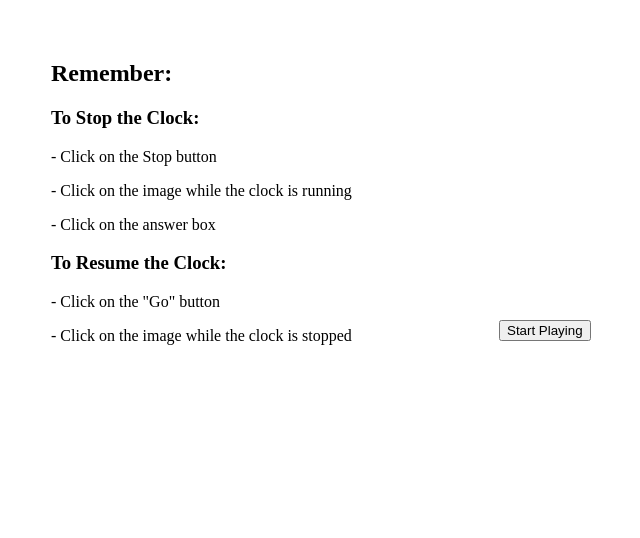
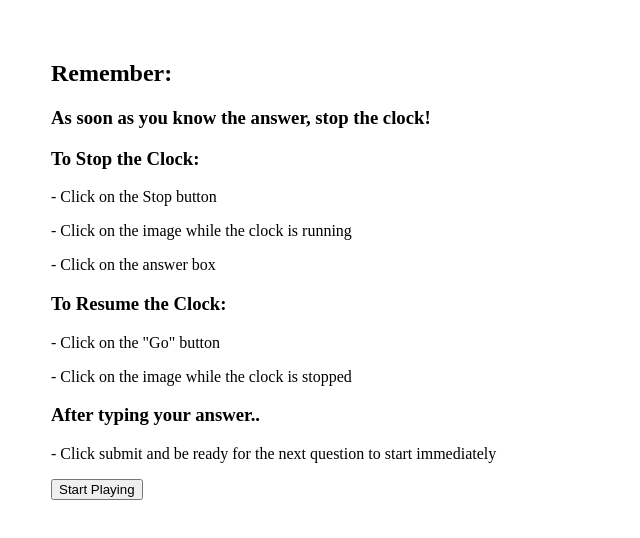
Before and after one commit to HenryGJackson/HenryGJackson.github.io, a plain HTML site: page index.html in a window 1280 px wide. Shown: the whole page, without its empty margins (13-653 px from the left). Drawn offline with Linux system fonts and the light colour scheme.

Commit message:
test commit. No spoliers! again

```diff
--- a/index.html
+++ b/index.html
@@ -44,6 +44,7 @@ Your browser does not support the HTML5 canvas tag.
 
 <div id="instructions" style="position:absolute; top:5%; left:5%;">
     <h2>Remember:</h2>
+    <h3>As soon as you know the answer, stop the clock!</h3>
     <h3>To Stop the Clock:</h3>
     <p> - Click on the Stop button</p>
     <p> - Click on the image while the clock is running</p>
@@ -51,9 +52,11 @@ Your browser does not support the HTML5 canvas tag.
     <h3>To Resume the Clock:</h3>
     <p> - Click on the "Go" button</p>
     <p> - Click on the image while the clock is stopped</p>
+    <h3>After typing your answer..</h3>
+    <p> - Click submit and be ready for the next question to start immediately</p>
+    <button id="bStart">Start Playing</button>
 </div>
 
-<button id="bStart" style="position:absolute; top:40%; left:40%;">Start Playing</button>
 
 <script>
 var canvas = document.getElementById("myCanvas");
```
